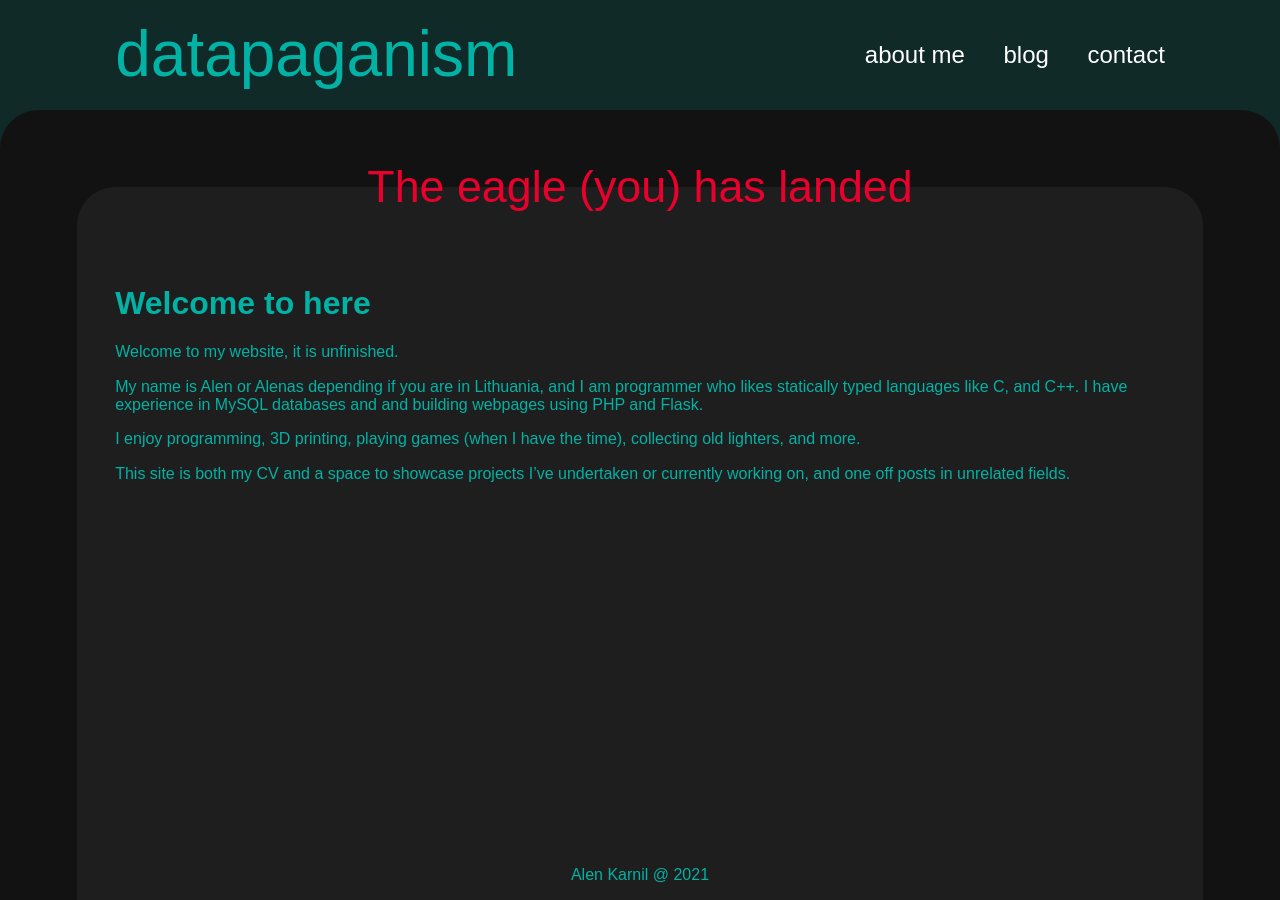
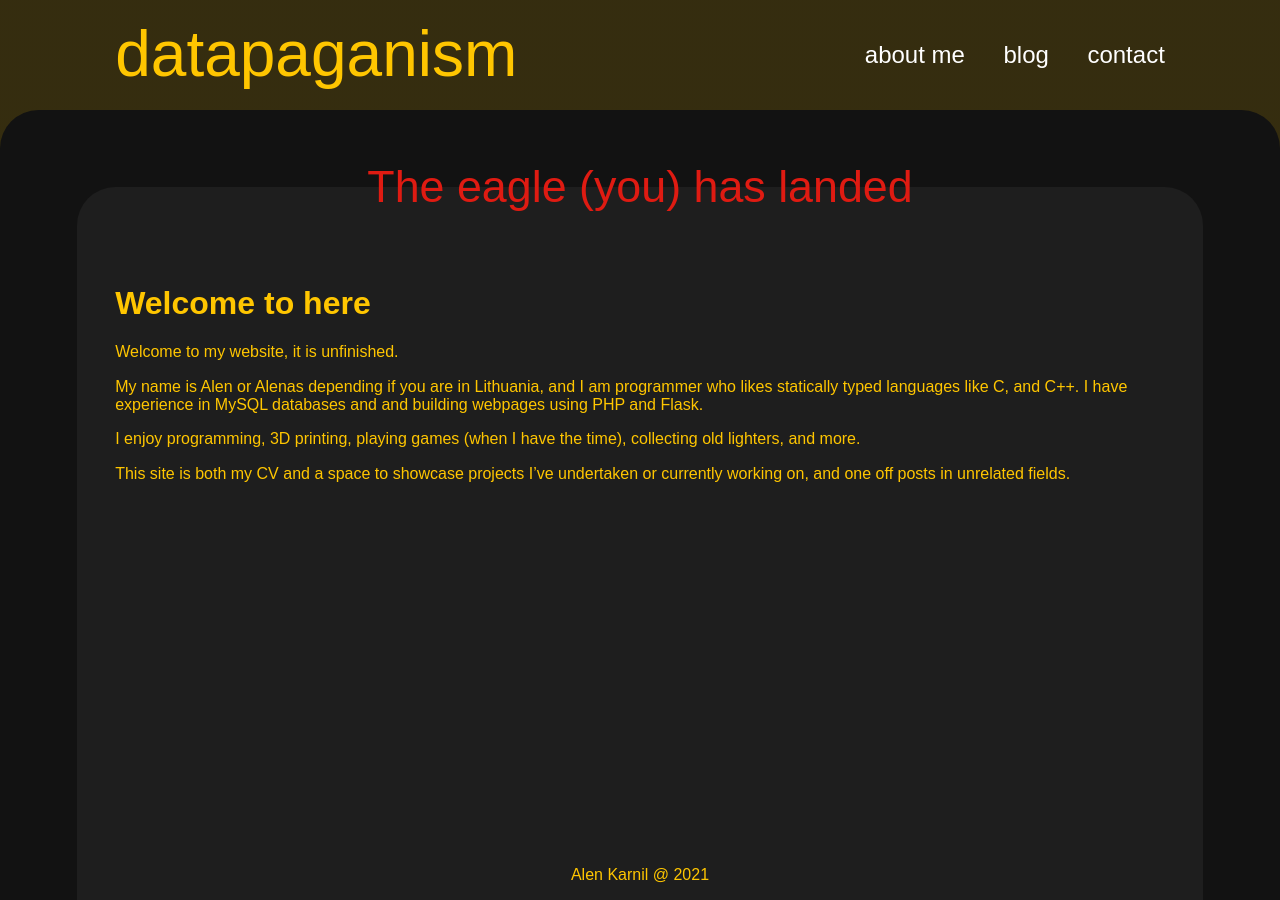
Before and after one commit to datapaganism/datapaganism.github.io, a Jekyll site: the page built from index.md, in a window 1280 px wide. Built offline with Jekyll 4.4.1, drawn with Linux system fonts in a browser that asks for light colours.

Commit message:
modified css again with new colours

```diff
--- a/assets/css/main.css
+++ b/assets/css/main.css
@@ -5,10 +5,11 @@
 
     --text-padding : 0.5em;
 
-    --navbar : #353535;
+    /* --navbar : #353535; */
     --moat : #121212;
     --contentCard : #242424;
-    --red : rgba(232, 1, 44, 1);
+    --title  : 223, 27, 18;
+    --navbar : 255, 198, 0;
 
     --blackest : #121212;
     --_00dp : rgba(255,255,255,0);
@@ -29,7 +30,7 @@ body
 {
     /* background-color: #F9860F;
     background-color: var(--navbar); */
-    --colour : rgba(1, 178, 165, 0.15);
+    --colour : rgba(var(--navbar), 0.15);
     background-image: linear-gradient(0deg, var(--colour), var(--colour));
     background-blend-mode: initial;
     background-color: var(--blackest);
@@ -39,14 +40,14 @@ body
     animation: navBarBody 8s ease infinite; */
 
 
-    color: rgba(1, 178, 165, 1);
+    color: rgba(var(--navbar), 1);
     font-family: Arial, Helvetica, sans-serif;
     margin : 0;
     height: 100vh;
 
     display: grid;
     grid-template-columns: auto;
-    grid-template-rows: 75px auto;
+    grid-template-rows: 90px auto;
 
 }
 
@@ -64,7 +65,7 @@ body
 
 .navbar {
     display: grid;
-    grid-template-columns: calc(var(--moat-padding) + var(--border-radius)) auto calc(var(--moat-padding) + var(--border-radius));
+    grid-template-columns: calc(var(--moat-padding) + var(--border-radius))  auto calc(var(--moat-padding) + var(--border-radius));
     grid-template-rows: 1fr 1fr;
     grid-column-gap: 0px;
     grid-row-gap: 0px;
@@ -84,8 +85,8 @@ body
         display: flex;
         justify-content: space-between;
         align-items: center;
-        padding-left: 75px;
-        padding-right: 75px;
+        padding-left: 15%;
+        padding-right: 15%;
     }
 
     nav .nav__link
@@ -103,7 +104,7 @@ body
 
     nav .nav__link:hover
         {
-            color: rgba(185, 29, 57, 1);
+            color: rgba(var(--title), 1);
         }
 
     .navbar__homeLink
@@ -114,7 +115,7 @@ body
         font-size: 32px;
         font-weight: normal;
         text-align: center;
-        color: rgba(1, 178, 165, 1);
+        color: rgba(var(--navbar), 1);
         text-decoration: none;
     }
 
@@ -184,7 +185,7 @@ body
 
     .pageTitle__box1 {
         grid-area: 1 / 1 / 2 / 2;
-        padding-top: calc(var(--moat-padding) * 2);
+        padding-top: calc(var(--moat-padding) * 3);
     }
     .pageTitle__box2{
         grid-area: 2 / 1 / 3 / 2;
@@ -206,7 +207,7 @@ body
         font-weight: normal;
         text-align: center;
         color: #634705;
-        color: var(--red);
+        color: rgba(var(--title),1);
         text-decoration: none;
         /* white-space: nowrap; */
     }
```
